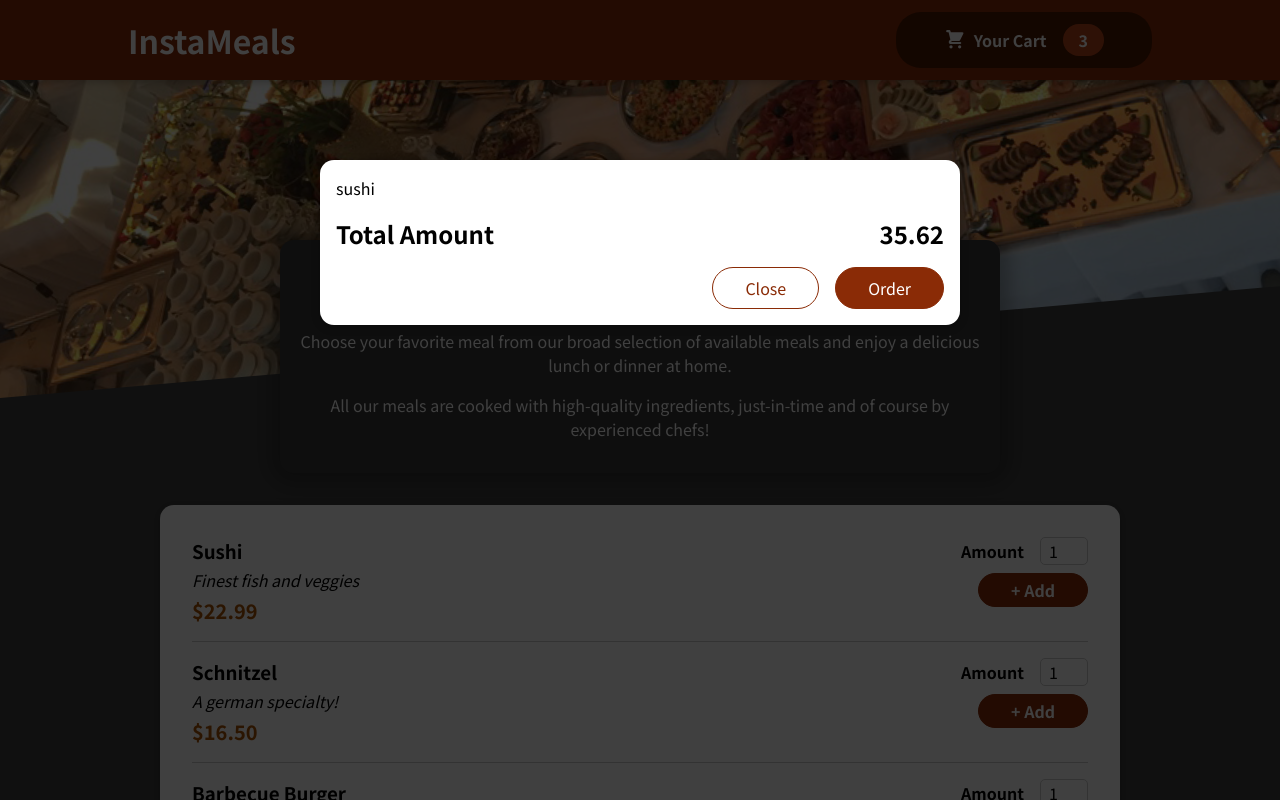
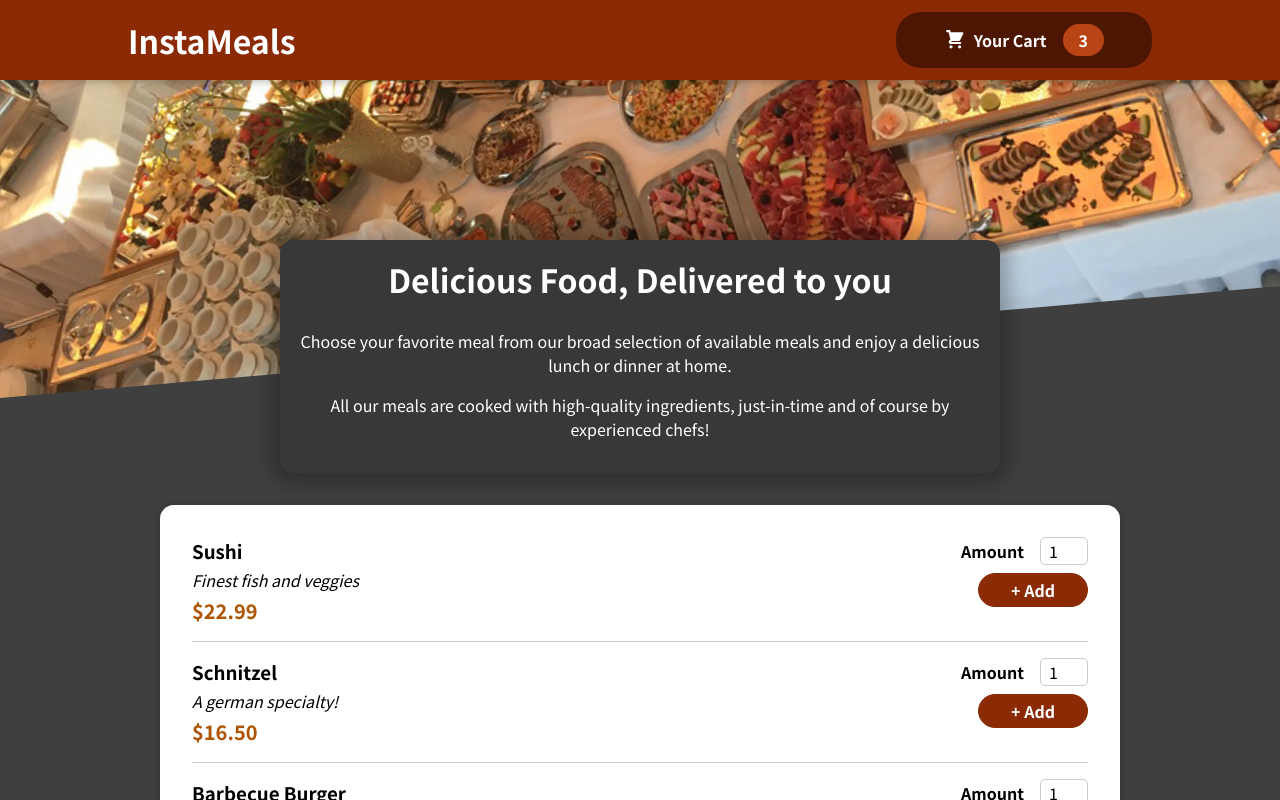
Before and after one commit to MZHussain0/food-order-app, a React (Vite) app: page / in a window 1280 px wide. Shown: the top 800 px of the page. Built offline with nearby package versions, Linux system fonts and the light colour scheme.

Commit message:
cart modal functionality done

```diff
--- a/src/App.jsx
+++ b/src/App.jsx
@@ -1,5 +1,5 @@
 // React imports
-import React, { Fragment } from "react";
+import React, { Fragment, useState } from "react";
 
 // Components imports
 import Header from "./components/Layout/Header";
@@ -7,10 +7,20 @@ import Meals from "./components/Meals/Meals";
 import Cart from "./components/Cart/Cart";
 
 function App() {
+  const [cartIsShown, setCartIsShown] = useState(false);
+
+  const showCartHandler = () => {
+    setCartIsShown(true);
+  };
+
+  const hideCartHandler = () => {
+    setCartIsShown(false);
+  };
+
   return (
     <Fragment>
-      <Cart />
-      <Header />
+      {cartIsShown && <Cart onCloseCart={hideCartHandler} />}
+      <Header onShowCart={showCartHandler} />
       <main>
         <Meals />
       </main>
--- a/src/components/Cart/Cart.jsx
+++ b/src/components/Cart/Cart.jsx
@@ -6,7 +6,7 @@ import styles from "./Cart.module.css";
 // Components imports
 import Modal from "../UI/Modal";
 
-const Cart = () => {
+const Cart = ({ onCloseCart }) => {
   const cartItems = (
     <ul className={styles["cart-items"]}>
       {[{ id: "c1", name: "sushi", amount: 2, price: 12.99 }].map((item) => (
@@ -15,14 +15,16 @@ const Cart = () => {
     </ul>
   );
   return (
-    <Modal>
+    <Modal onCloseCart={onCloseCart}>
       {cartItems}
       <div className={styles.total}>
         <span>Total Amount</span>
         <span>35.62</span>
       </div>
       <div className={styles.actions}>
-        <button className={styles["button--alt"]}>Close</button>
+        <button className={styles["button--alt"]} onClick={onCloseCart}>
+          Close
+        </button>
         <button className={styles.button}>Order</button>
       </div>
     </Modal>
--- a/src/components/Layout/Header.jsx
+++ b/src/components/Layout/Header.jsx
@@ -8,12 +8,12 @@ import styles from "./Header.module.css";
 import mealsImg from "../../assets/meals.jpg";
 import HeaderCartButton from "./HeaderCartButton";
 
-const Header = () => {
+const Header = ({ onShowCart }) => {
   return (
     <Fragment>
       <header className={styles.header}>
         <h1>InstaMeals</h1>
-        <HeaderCartButton />
+        <HeaderCartButton onClick={onShowCart} />
       </header>
 
       <div className={styles["main-image"]}>
--- a/src/components/Layout/HeaderCartButton.jsx
+++ b/src/components/Layout/HeaderCartButton.jsx
@@ -6,9 +6,9 @@ import CartIcon from "../Cart/CartIcon";
 // Styles imports
 import styles from "./HeaderCartButton.module.css";
 
-const HeaderCartButton = () => {
+const HeaderCartButton = ({ onClick }) => {
   return (
-    <button className={styles.button}>
+    <button className={styles.button} onClick={onClick}>
       <span className={styles.icon}>
         <CartIcon />
       </span>
--- a/src/components/Meals/AvailableMeals.jsx
+++ b/src/components/Meals/AvailableMeals.jsx
@@ -37,7 +37,6 @@ const DUMMY_MEALS = [
 
 const AvailableMeals = () => {
   const mealsList = DUMMY_MEALS.map((meal) => (
-    <li>
     <MealItem
       id={meal.id}
       key={meal.id}
@@ -45,7 +44,6 @@ const AvailableMeals = () => {
       description={meal.description}
       price={meal.price}
     />
-    </li>
   ));
   return (
     <section className={styles.meals}>
--- a/src/components/UI/Modal.jsx
+++ b/src/components/UI/Modal.jsx
@@ -5,8 +5,8 @@ import ReactDOM from "react-dom";
 import styles from "./Modal.module.css";
 
 // backdrop to up in a particular position in dom
-const Backdrop = (props) => {
-  return <div className={styles.backdrop} />;
+const Backdrop = ({ onCloseCart }) => {
+  return <div className={styles.backdrop} onClick={onCloseCart} />;
 };
 
 const ModalOverlays = (props) => {
@@ -22,7 +22,10 @@ const portalElement = document.getElementById("overlays");
 const Modal = (props) => {
   return (
     <Fragment>
-      {ReactDOM.createPortal(<Backdrop />, portalElement)}
+      {ReactDOM.createPortal(
+        <Backdrop onCloseCart={props.onCloseCart} />,
+        portalElement
+      )}
       {ReactDOM.createPortal(
         <ModalOverlays>{props.children}</ModalOverlays>,
         portalElement
```
Lines whose indentation alone changed are shown as unchanged.
